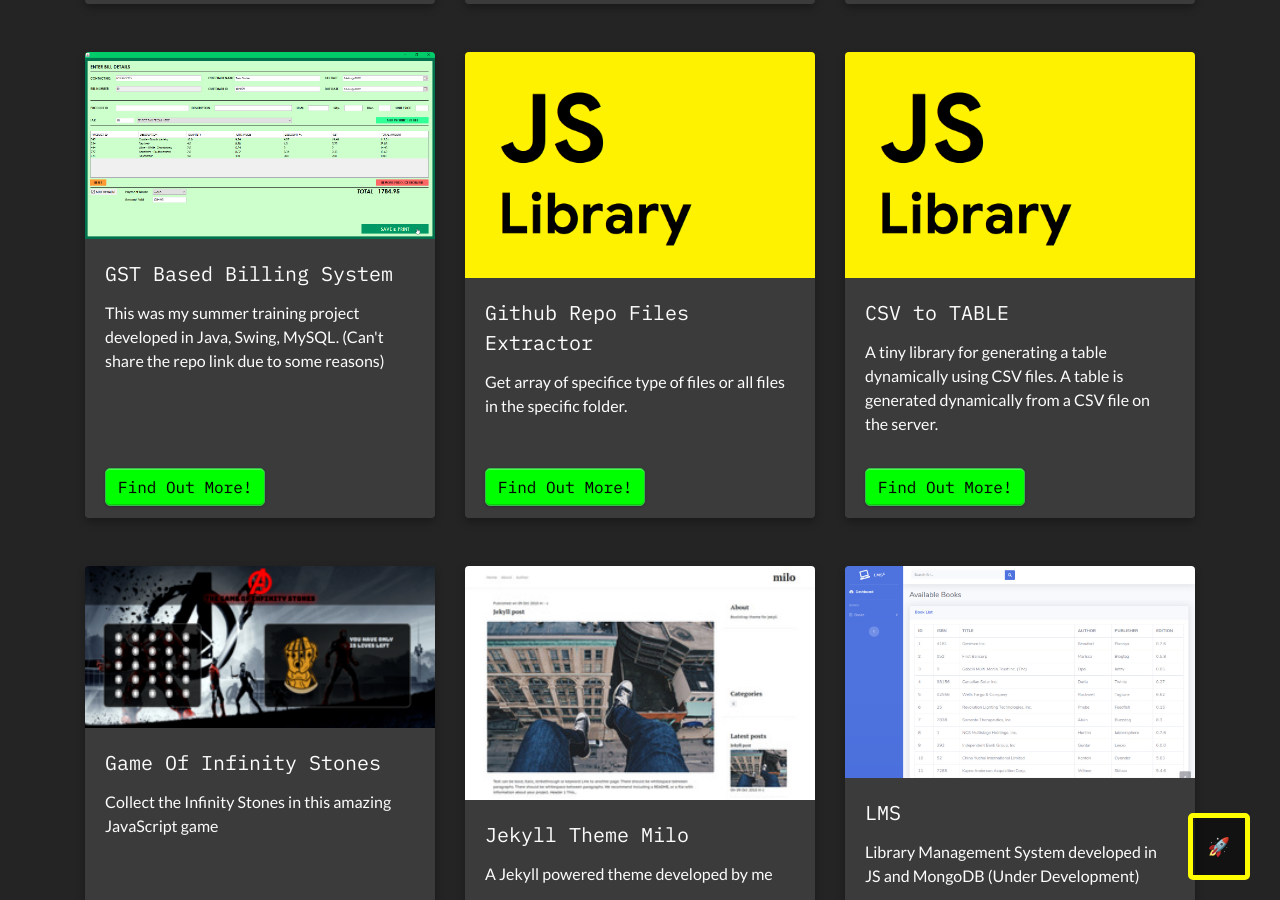
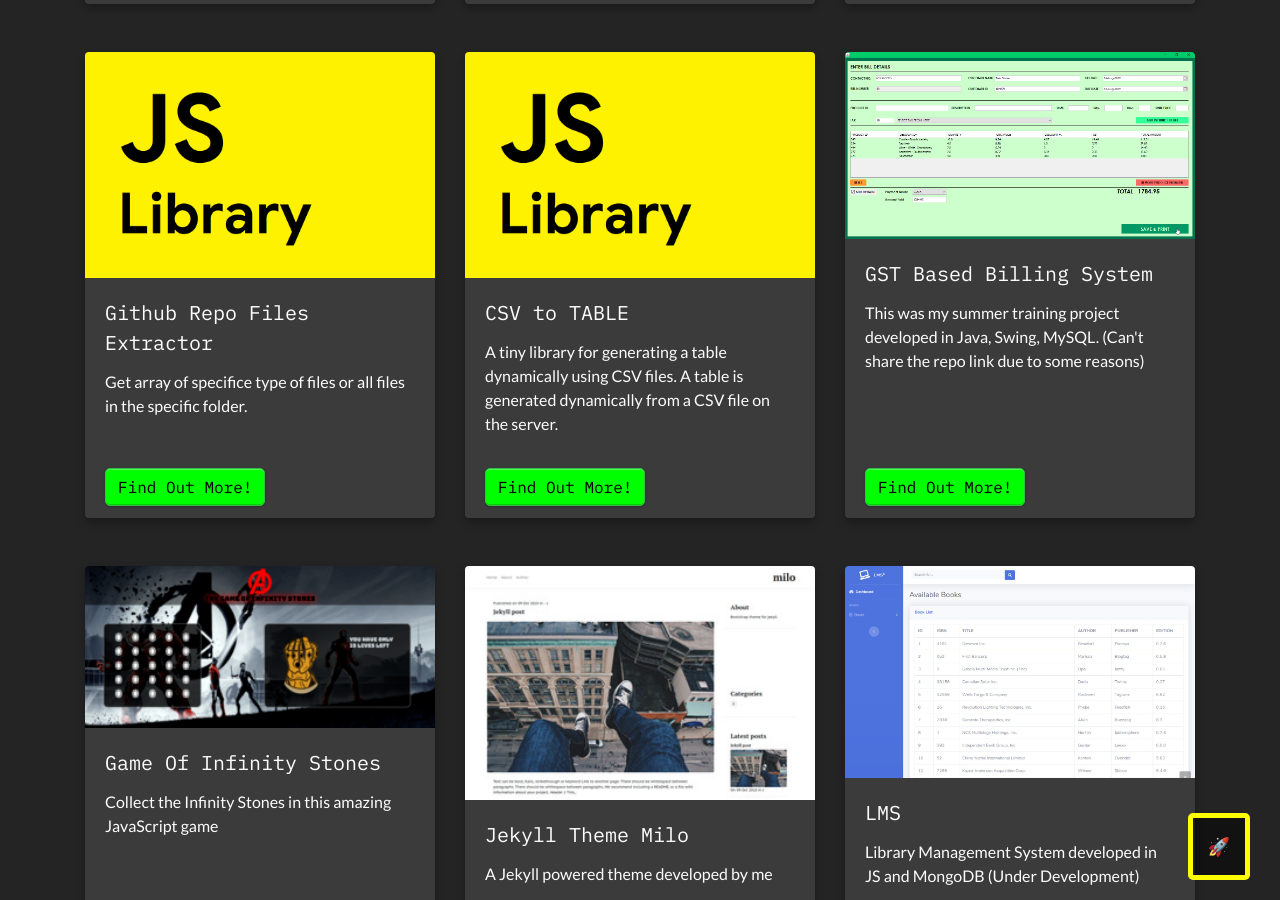
Before and after one commit to sharadcodes/sharadcodes.github.io, a Jekyll site: the page built from portfolio.md, in a window 1280 px wide and 900 px high, scrolled down 1051 px. Built offline with Jekyll 4.4.1, drawn with Linux system fonts in a browser that asks for light colours; emoji names are drawn with the system emoji font; some web fonts are replaced; some of the changed lines change nothing that is shown.

Commit message:
Update Portfolio “projects”

```diff
--- a/_data/portfolio.yml
+++ b/_data/portfolio.yml
@@ -16,13 +16,6 @@ projects:
     img_alt: Twitter Feed Images Scrapping API
     link: 'https://sharadcodes-twee-api.herokuapp.com/'
     title: Twitter Feed Images Scrapping API
-  - about: >-
-      This was my summer training project developed in Java, Swing, MySQL.
-      (Can't share the repo link due to some reasons)
-    img: /assets/uploads/gstb.png
-    img_alt: Snap
-    link: 'https://www.codingindian.codes/assets/uploads/gstb.png'
-    title: GST Based Billing System
   - about: Get array of specifice type of files or all files in the specific folder.
     img: /assets/uploads/js.png
     img_alt: Github Repo Files Extractor
@@ -35,6 +28,13 @@ projects:
     img_alt: CSV to TABLE
     link: 'https://sharadcodes.github.io/cdn/csv_to_table/'
     title: CSV to TABLE
+  - about: >-
+      This was my summer training project developed in Java, Swing, MySQL.
+      (Can't share the repo link due to some reasons)
+    img: /assets/uploads/gstb.png
+    img_alt: Snap
+    link: 'https://www.codingindian.codes/assets/uploads/gstb.png'
+    title: GST Based Billing System
   - about: Collect the Infinity Stones in this amazing JavaScript game
     img: /assets/uploads/ais.png
     img_alt: Snap
```
